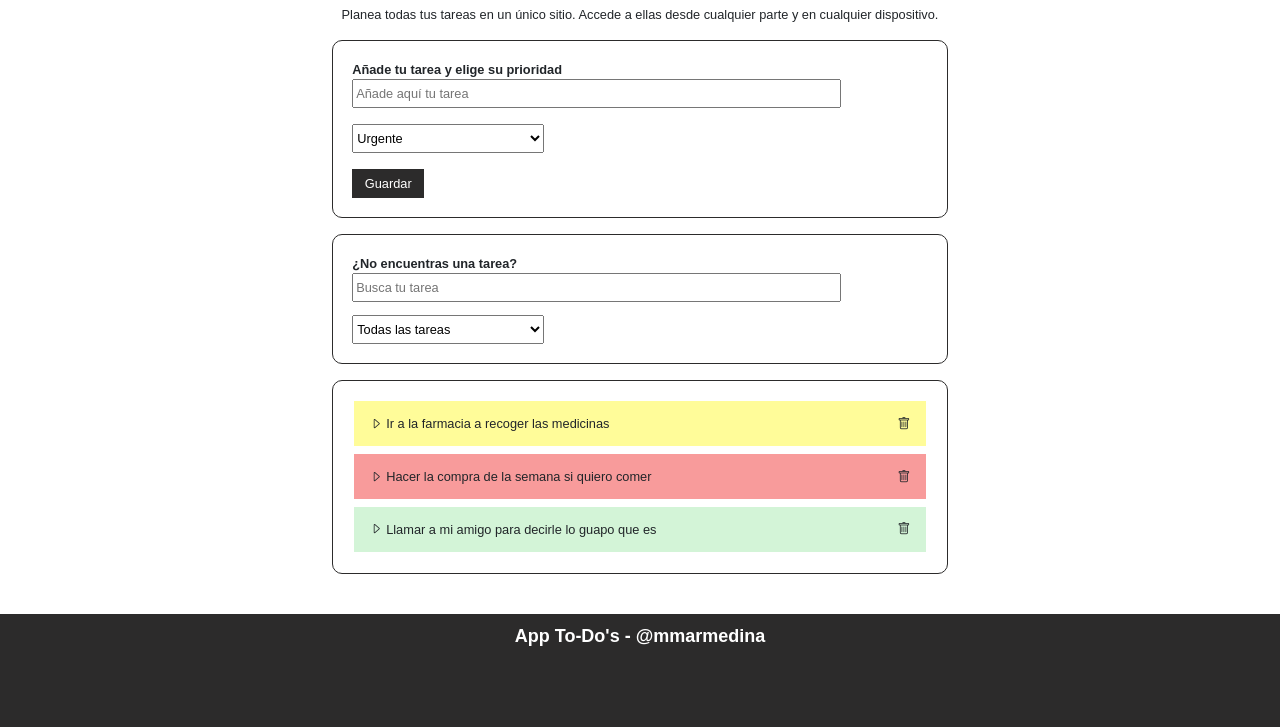
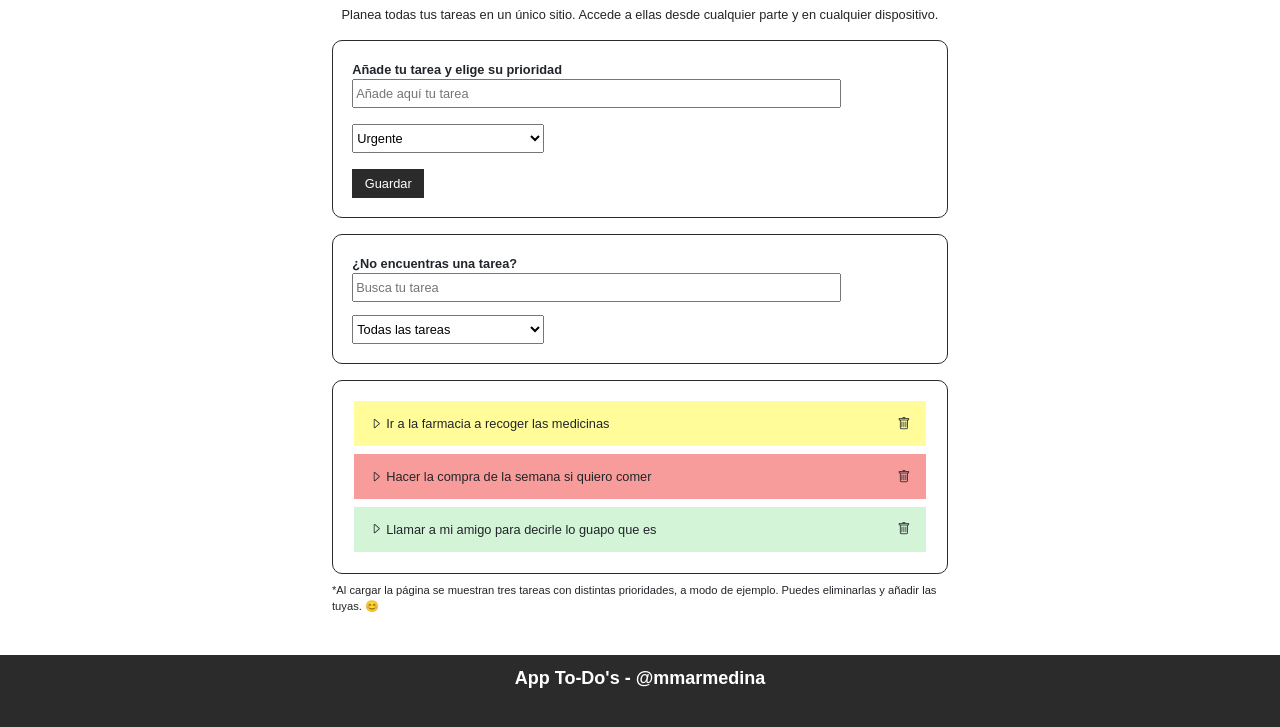
Before and after one commit to Mmarmedina/App-To-Do-Javascript, a website built with Vite: page index.html in a window 1280 px wide. Shown: the part 85-812 px from the top of the page. Built offline with nearby package versions, Linux system fonts and the light colour scheme.

Commit message:
Text to explain why tasks are displayed by default.

```diff
--- a/index.html
+++ b/index.html
@@ -43,6 +43,7 @@
         </form>
         <section class="list-tasks">
         </section>
+        <p class="small d-block mt-2">*Al cargar la página se muestran tres tareas con distintas prioridades, a modo de ejemplo. Puedes eliminarlas y añadir las tuyas. 😊</p>
       </div>
       <footer>
           <p class="fw-bold">App To-Do's - @mmarmedina</p>
```
